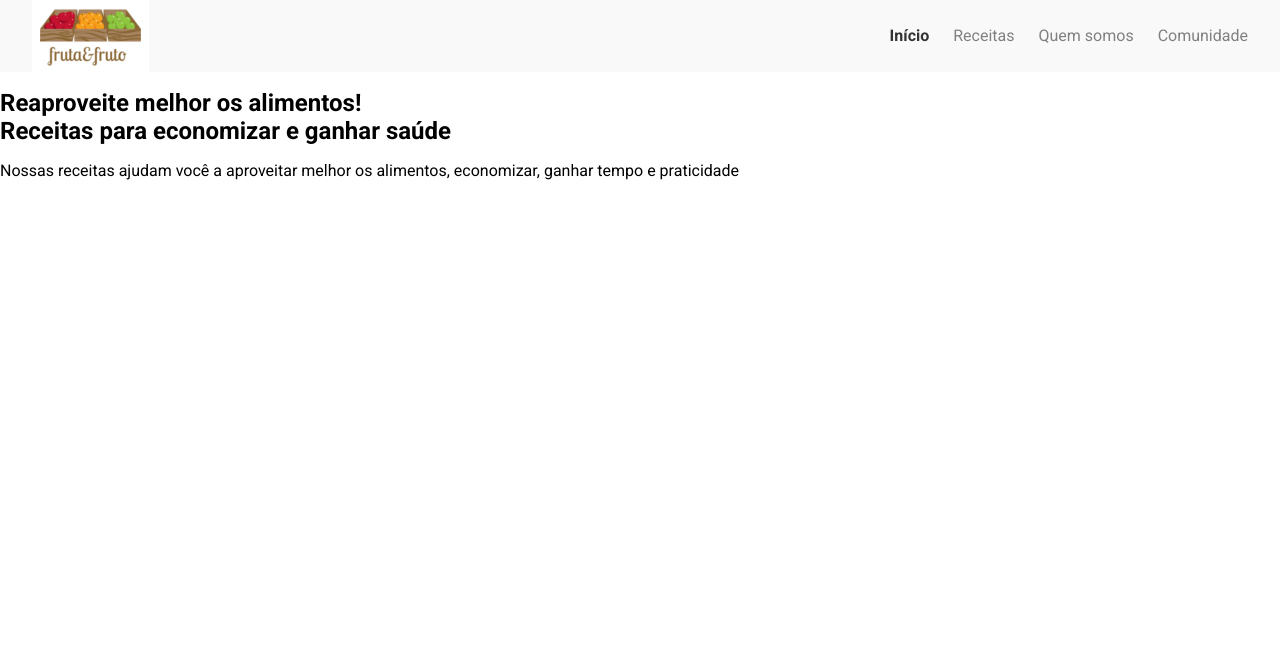
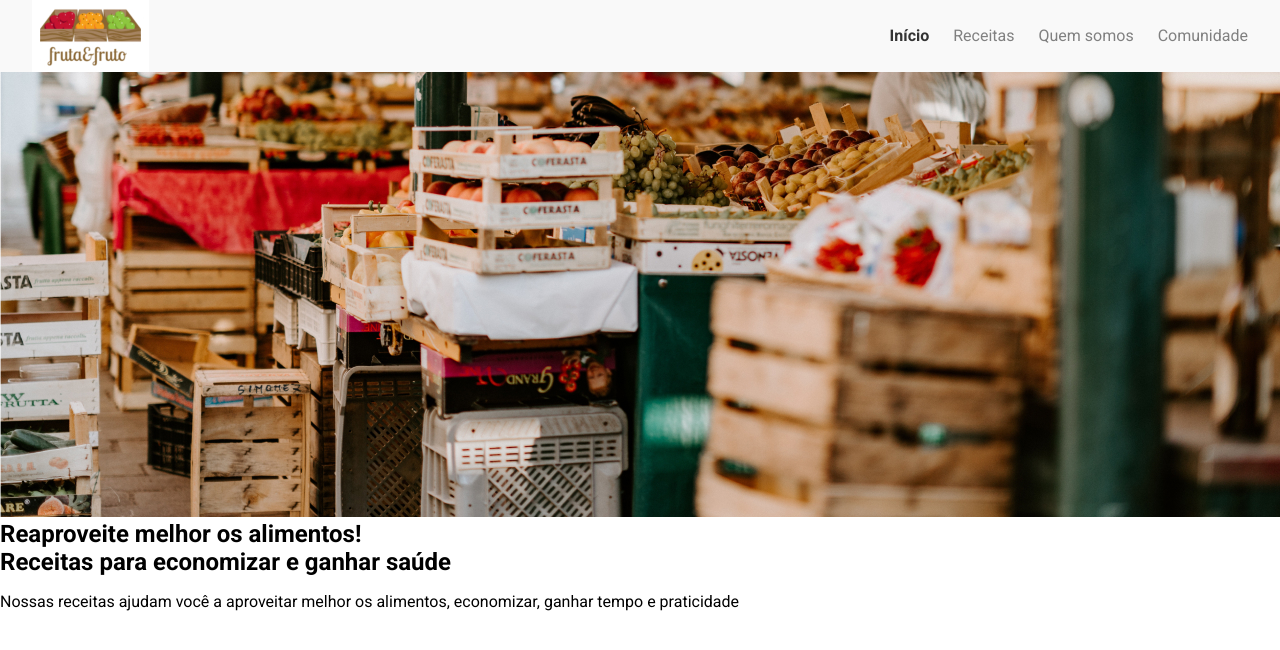
Before and after one commit to VictorNunesVN/fruta_e_fruto_2, a plain HTML site: page index.html in a window 1280 px wide. Drawn offline with Linux system fonts and the light colour scheme.

Commit message:
criando
Criando arquivos css para a parte de banner

```diff
--- a/index.html
+++ b/index.html
@@ -11,6 +11,7 @@
     <link href="./assets/css/reset.css" rel="stylesheet" />
     <link rel="stylesheet" href="assets/css/cabecalho.css">
     <link rel="stylesheet" href="assets/css/menu.css">
+    <link rel="stylesheet" href="">
   </head>
 
   <body>
@@ -35,7 +36,7 @@
     </header>
 
     <section class="banner">
-      <img class="banner__imagem" src="" alt="">
+      <img class="banner__imagem" src="assets/img/banner.jpg" alt="Banner do site fruta e fruto. A imagem faz referência a uma feira com caixotes de frutas.">
       <h2 class="banner__titulo">Reaproveite melhor os alimentos!</h2>
     </section>
 
```
Also changed, not shown: assets/css/banner/banner-imagem.css (added), assets/css/banner/banner-titulo.css (added), assets/css/banner/banner.css (added).
